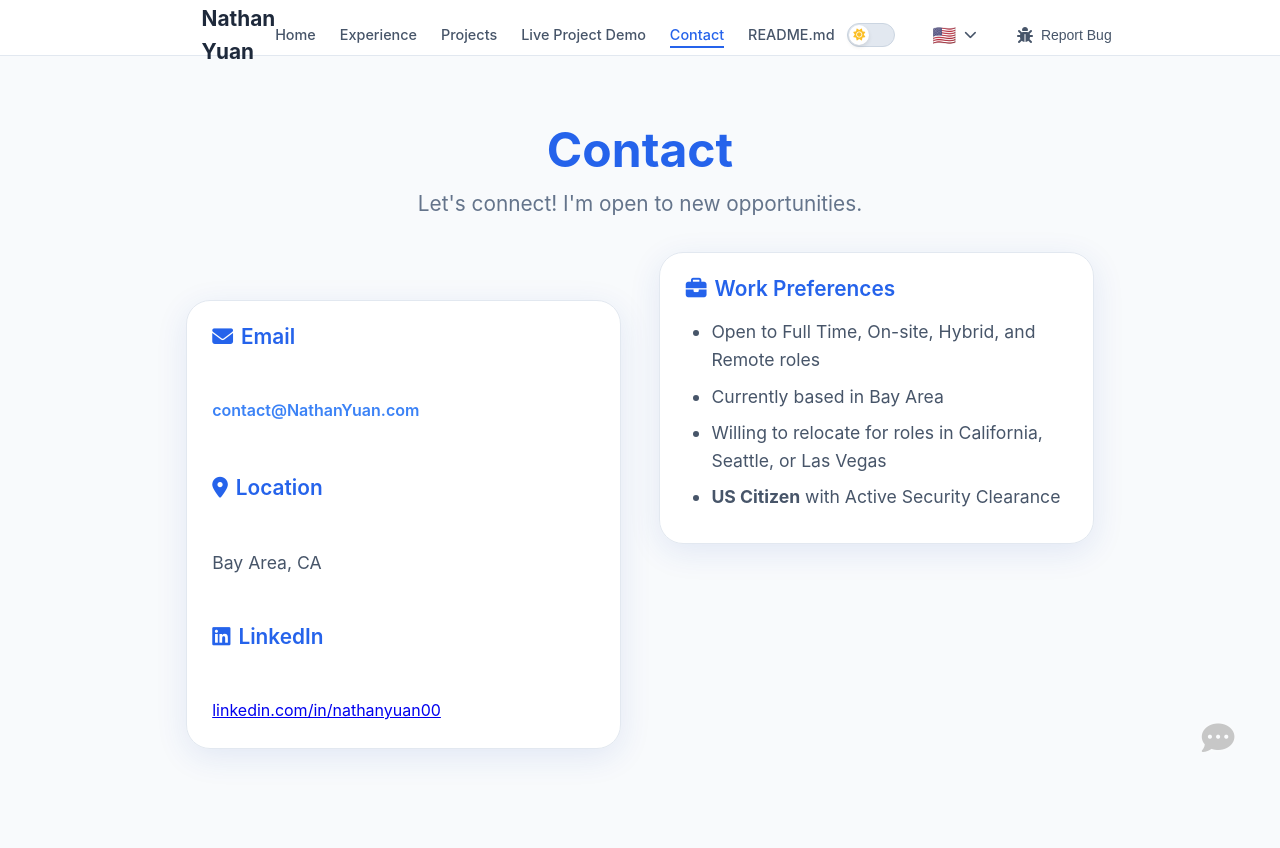
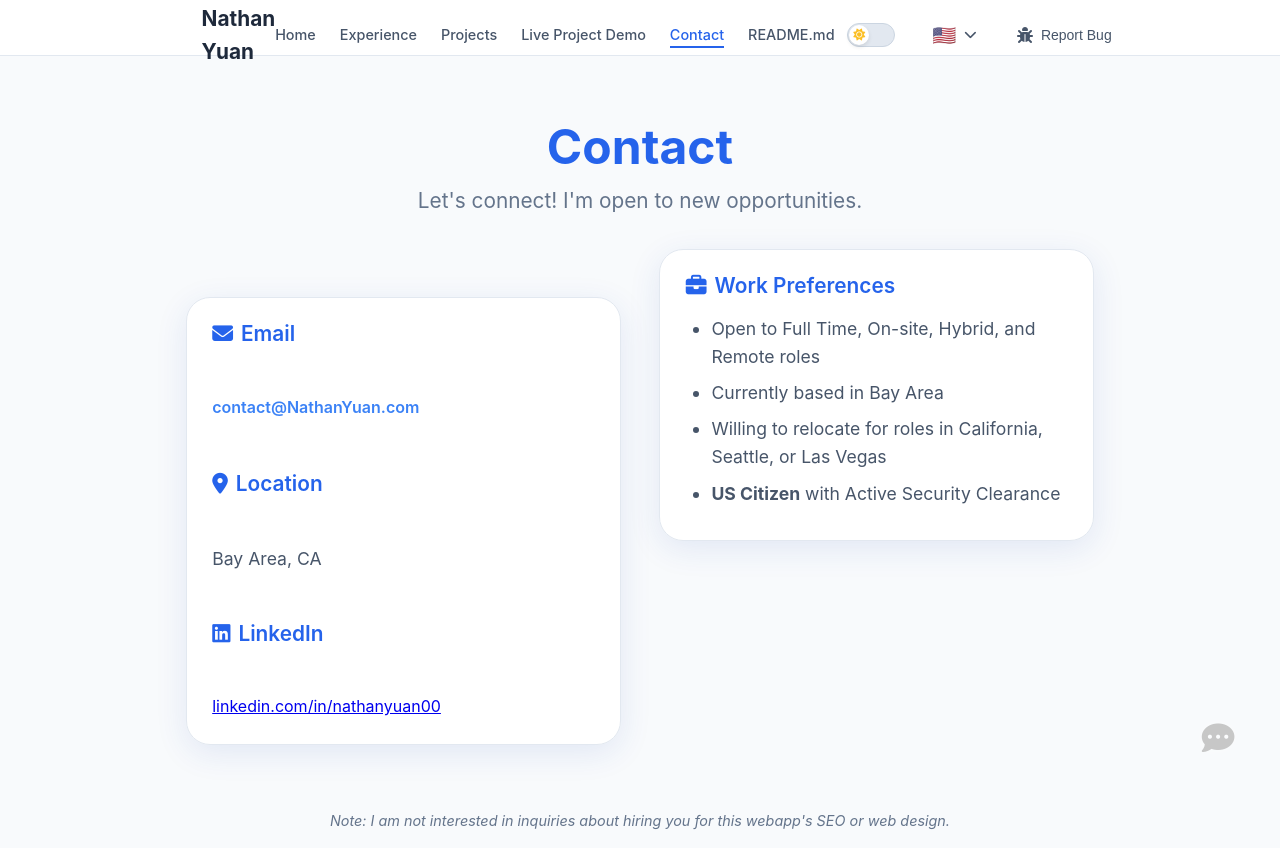
Before and after one commit to PoxiiPro/nathanyuan.com, a React (Vite) app in the folder frontend/: page /contact in a window 1280 px wide. Before the commit the page ends 800 px from the top, so only its background shows below. Built offline with nearby package versions, Linux system fonts and the light colour scheme.

Commit message:
added css bug fix with side panel and a new update to contact page to have a disclaimer from spam

```diff
--- a/frontend/src/assets/styles/ChatPanel.css
+++ b/frontend/src/assets/styles/ChatPanel.css
@@ -32,7 +32,7 @@
 .chat-panel {
   position: fixed;
   top: 0;
-  right: -25vw;
+  right: -100%;
   height: 100vh;
   width: 25vw;
   min-width: 320px;
@@ -315,9 +315,11 @@
     min-width: unset;
     max-width: unset;
   }
-  .chat-panel-open {
+
+  .chat-panel.chat-panel-open {
     right: 0;
   }
+
   .message {
     gap: 1vw;
     padding: 0 2vw;
--- a/frontend/src/assets/styles/ContactPage.css
+++ b/frontend/src/assets/styles/ContactPage.css
@@ -2,9 +2,17 @@
   min-height: 100vh;
   display: flex;
   align-items: center;
-  padding-top: 4.375rem; /* 70px -> 4.375rem */
+  padding-top: 4.375rem;
   background: var(--bg-primary);
   color: var(--text-primary);
+}
+
+.contact-disclaimer p {
+  margin-top: 2vh;
+  text-align: center;
+  font-size: .9rem;
+  color: var(--text-muted);
+  font-style: italic;
 }
 
 .page-content {
--- a/frontend/src/locales/en.json
+++ b/frontend/src/locales/en.json
@@ -82,7 +82,8 @@
     "based": "Currently based in Bay Area",
     "relocate": "Willing to relocate for roles in California, Seattle, or Las Vegas",
     "citizen": "US Citizen",
-    "clearance": "with Active Security Clearance"
+    "clearance": "with Active Security Clearance",
+    "disclaimer": "Note: I am not interested in inquiries about hiring you for this webapp's SEO or web design."
   },
   "experience": {
     "intro": "I am an AI Full-Stack Software Engineer with a strong background in academic research, leadership, and professional work experience.",
--- a/frontend/src/locales/es.json
+++ b/frontend/src/locales/es.json
@@ -82,7 +82,8 @@
     "based": "Actualmente basado en Bay Area",
     "relocate": "Dispuesto a reubicarme para roles en California, Seattle o Las Vegas",
     "citizen": "Ciudadano de EE.UU.",
-    "clearance": "con Autorización de Seguridad Activa"
+    "clearance": "con Autorización de Seguridad Activa",
+    "disclaimer": "Nota: No estoy interesado en consultas sobre el SEO o el diseño web de mi aplicación web."
   },
   "experience": {
     "intro": "Soy un Ingeniero Full-Stack de IA con un fuerte background en investigación académica, liderazgo y experiencia laboral profesional.",
--- a/frontend/src/locales/ja.json
+++ b/frontend/src/locales/ja.json
@@ -79,7 +79,8 @@
     "based": "今はBay Areaに住んでる",
     "relocate": "California, Seattle, Las Vegasの仕事のために引っ越すよ",
     "citizen": "アメリカ市民",
-    "clearance": "アクティブなセキュリティクリアランス付き"
+    "clearance": "アクティブなセキュリティクリアランス付き",
+    "disclaimer": "注意: 私のウェブアプリのSEOやウェブデザインに関する問い合わせには興味ありません。"
   },
   "experience": {
     "intro": "僕はAIフルスタックソフトウェアエンジニアで、学術研究、リーダーシップ、プロの仕事経験が強いよ。",
--- a/frontend/src/locales/ko.json
+++ b/frontend/src/locales/ko.json
@@ -82,7 +82,8 @@
     "based": "지금 Bay Area에 기반",
     "relocate": "California, Seattle, Las Vegas 일 위해 이사할 수 있음",
     "citizen": "미국 시민",
-    "clearance": "액티브 시큐리티 클리어런스 있음"
+    "clearance": "액티브 시큐리티 클리어런스 있음",
+    "disclaimer": "참고: 내 웹앱의 SEO나 웹 디자인에 관한 문의에는 관심이 없습니다."
   },
   "experience": {
     "intro": "나는 AI 풀스택 소프트웨어 엔지니어로, 학문 연구, 리더십, 프로 일 경험 배경이 강해.",
--- a/frontend/src/locales/zh-cn.json
+++ b/frontend/src/locales/zh-cn.json
@@ -79,7 +79,8 @@
     "based": "目前在Bay Area",
     "relocate": "愿意为California, Seattle, Las Vegas的工作搬家",
     "citizen": "美国公民",
-    "clearance": "有活跃安全许可"
+    "clearance": "有活跃安全许可",
+    "disclaimer": "注意：我不感兴趣关于我的webapp的SEO或网页设计的咨询。"
   },
   "experience": {
     "intro": "我是AI全栈软件工程师，有很强的学术研究、领导力和专业工作经验背景。",
--- a/frontend/src/locales/zh.json
+++ b/frontend/src/locales/zh.json
@@ -79,7 +79,8 @@
     "based": "目前在Bay Area",
     "relocate": "願意為California, Seattle, Las Vegas的工作搬家",
     "citizen": "美國公民",
-    "clearance": "有活躍安全許可"
+    "clearance": "有活躍安全許可",
+    "disclaimer": "注意：我不感興趣關於我的webapp的SEO或網頁設計的諮詢。"
   },
   "experience": {
     "intro": "我是AI全棧軟體工程師，有很強的學術研究、領導力和專業工作經驗背景。",
--- a/frontend/src/pages/ContactPage.tsx
+++ b/frontend/src/pages/ContactPage.tsx
@@ -42,6 +42,9 @@ const ContactPage: React.FC = () => {
               </ul>
             </div>
           </div>
+          <div className="contact-disclaimer">
+            <p><em>{translations.contact.disclaimer}</em></p>
+          </div>
         </div>
       </section>
     </>
--- a/frontend/src/types/translations.ts
+++ b/frontend/src/types/translations.ts
@@ -83,6 +83,7 @@ export interface Translation {
     relocate: string;
     citizen: string;
     clearance: string;
+    disclaimer: string;
   };
   experience: {
     intro: string;
```
